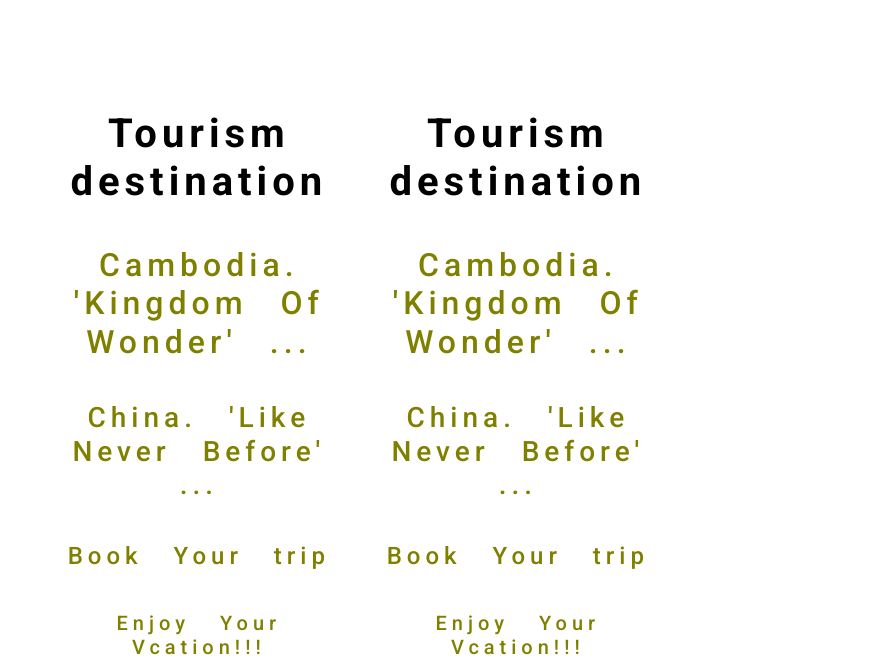
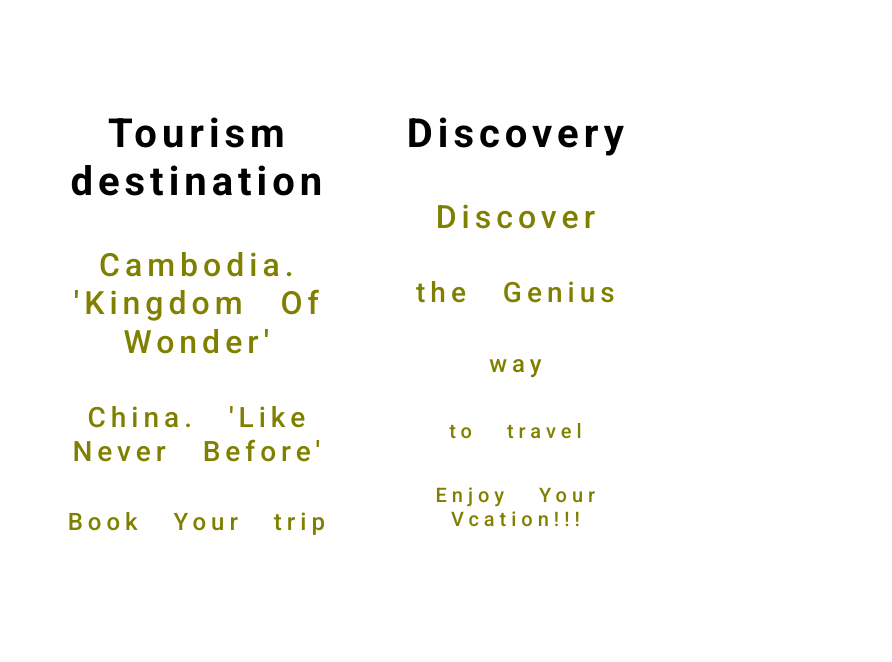
Before and after one commit to Code-Institute-Submissions/Travels, a plain HTML site: page AboutUs.html in a window 1280 px wide. Shown: the part 428-1090 px from the top of the page, 388-1280 px from the left. Drawn offline with nearby package versions, Linux system fonts and the light colour scheme.

Commit message:
git commit

```diff
--- a/AboutUs.html
+++ b/AboutUs.html
@@ -56,16 +56,17 @@
 </div>
         <div class="col-md-3">
                 <h1 class="write">Tourism destination</h1>
-                <h2 class="write">Cambodia. 'Kingdom Of Wonder' ...</h2>
-                <h3 class="write">China. 'Like Never Before' ...</h3>
+                <h2 class="write">Cambodia. 'Kingdom Of Wonder'</h2>
+                <h3 class="write">China. 'Like Never Before'</h3>
                 <h4 class="write">Book Your trip</h4>
-                <h5 class="write">Enjoy Your Vcation!!!</h5>
+
  </div>
  <div class="col-md-3">
-                <h1 class="write">Tourism destination</h1>
-                <h2 class="write">Cambodia. 'Kingdom Of Wonder' ...</h2>
-                <h3 class="write">China. 'Like Never Before' ...</h3>
-                <h4 class="write">Book Your trip</h4>
+                <h1 class="write">Discovery</h1>
+                <h2 class="write">Discover</h2>
+                <h3 class="write">the Genius</h3>
+                <h4 class="write">way</h4>
+                <h5 class="write">to travel</h5>
                 <h5 class="write">Enjoy Your Vcation!!!</h5>
 </div>
 
@@ -73,7 +74,7 @@
 <div class="container">
 <div class="row jumbotron">
 <div class="col-12">
-            <div class="home-3-bg"></div>
+
                 <h3>CONTACT US AND LEAVE A FEEDBACK!</h3>
                 <form>
                     <div class="form-group">
```
